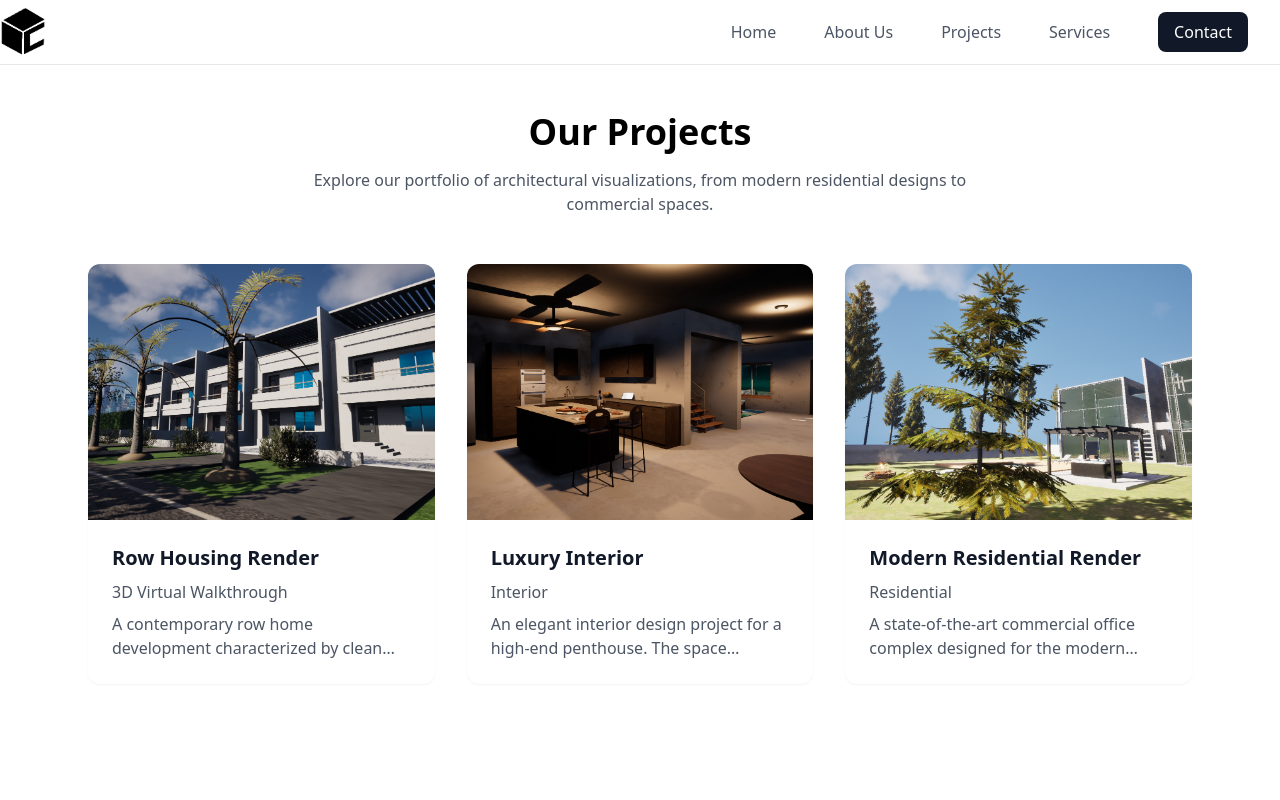
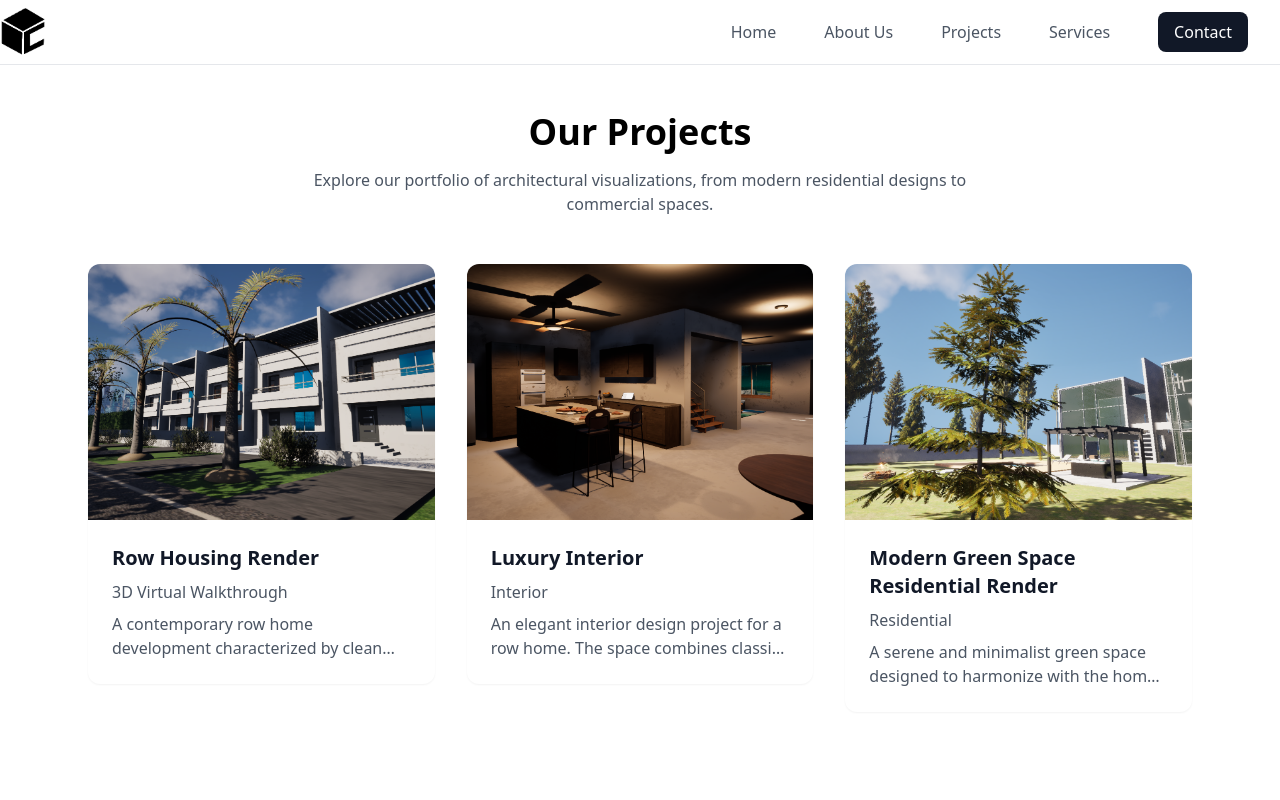
Before and after one commit to haydenhunter-projects/cc3d.website, a Next.js app: page /projects in a window 1280 px wide. Shown: the top 800 px of the page. Built offline with nearby package versions, Linux system fonts and the light colour scheme.

Commit message:
version 1.21 Fill out two other project descriptions

```diff
--- a/app/aboutus/page.js
+++ b/app/aboutus/page.js
@@ -99,7 +99,7 @@ export default function AboutUsPage() {
                   <h4 className="text-xl font-bold text-gray-900 mb-2">Cody Curran</h4>
                   <p className="text-gray-600 mb-4">Founder & Lead Designer</p>
                   <p className="text-gray-600 max-w-2xl mx-auto">
-                    With a background in architectural design and a passion for 3D visualization,
+                    With a background in 3D visualization and a passion for architectural design,
                     Cody leads CC3D in creating stunning architectural renderings and immersive experiences
                     that help clients bring their visions to life.
                   </p>
--- a/app/projects/data.js
+++ b/app/projects/data.js
@@ -4,10 +4,10 @@ export const projects = {
     category: "3D Virtual Walkthrough",
     video: "https://www.youtube.com/watch?v=x__SCxowBYs",
     image: "/row_home_render_thumbnail.png",
-    description: "A contemporary row home development characterized by clean lines, cohesive urban design, and sustainable architecture. This project blends modern aesthetics with eco-friendly materials to create functional, energy-efficient living spaces in a thoughtfully planned community.",
+    description: "A contemporary row home development characterized by clean lines, cohesive urban design, and modern architecture. This project blends modern aesthetics with eco-friendly materials to create functional, energy-efficient living spaces in a thoughtfully planned community.",
     details: [
-      "4,500 square feet of living space",
-      "Sustainable materials and solar integration",
+      "3,280 square feet of living space",
+      "Moderns materials and Appliances",
       "5 Bathrooms",
       "5 Bedrooms",
       "Spacious living areas"
@@ -17,24 +17,23 @@ export const projects = {
     title: "Luxury Interior",
     category: "Interior",
     image: "/interior_render_evening_thumbnail.png",
-    description: "An elegant interior design project for a high-end penthouse. The space combines classic elements with modern luxury, featuring custom furniture and bespoke lighting solutions.",
+    description: "An elegant interior design project for a row home. The space combines classic elements with modern luxury, featuring custom furniture and bespoke lighting solutions.",
     details: [
       "Open-concept living areas",
-      "Custom Italian marble finishes",
-      "Integrated home theater",
-      "Designer furniture collection"
+      "Custom marble finishes",
+      "Two terraces",
+      "Open concept staircase"
     ],
   },
   "modern_residential_render": {
-    title: "Modern Residential Render",
+    title: "Modern Green Space Residential Render",
     category: "Residential",
     image: "/modern_glass_residential_render_thumbnail.png",
-    description: "A state-of-the-art commercial office complex designed for the modern workforce. The project emphasizes collaborative spaces and workplace wellness, with a focus on natural light and green spaces.",
+    description: "A serene and minimalist green space designed to harmonize with the home's sleek glass architecture. Featuring native landscaping, sustainable materials, and clean geometric lines, this backyard offers a seamless indoor-outdoor connection—perfect for relaxation, entertaining, and enjoying nature in a contemporary setting.",
     details: [
-      "200,000 square feet of office space",
-      "LEED Platinum certification",
-      "Rooftop garden and recreation area",
-      "Smart building management system"
+      "Modern inground pool",
+      "Backyard patio and seating area",
+      "Custom backyard firepit"
     ],
   }
 };
```
